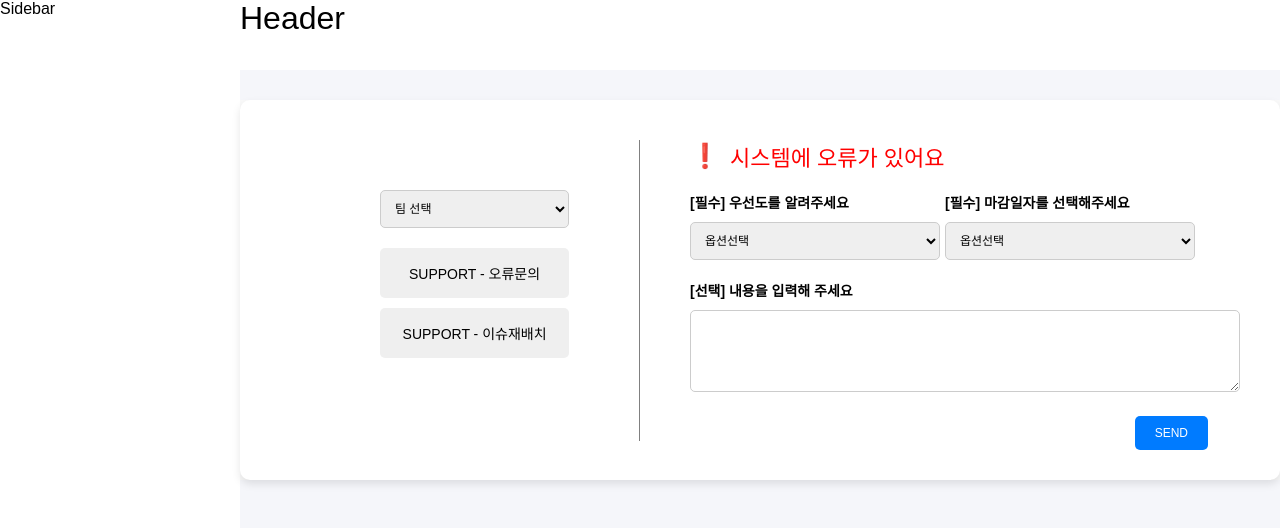
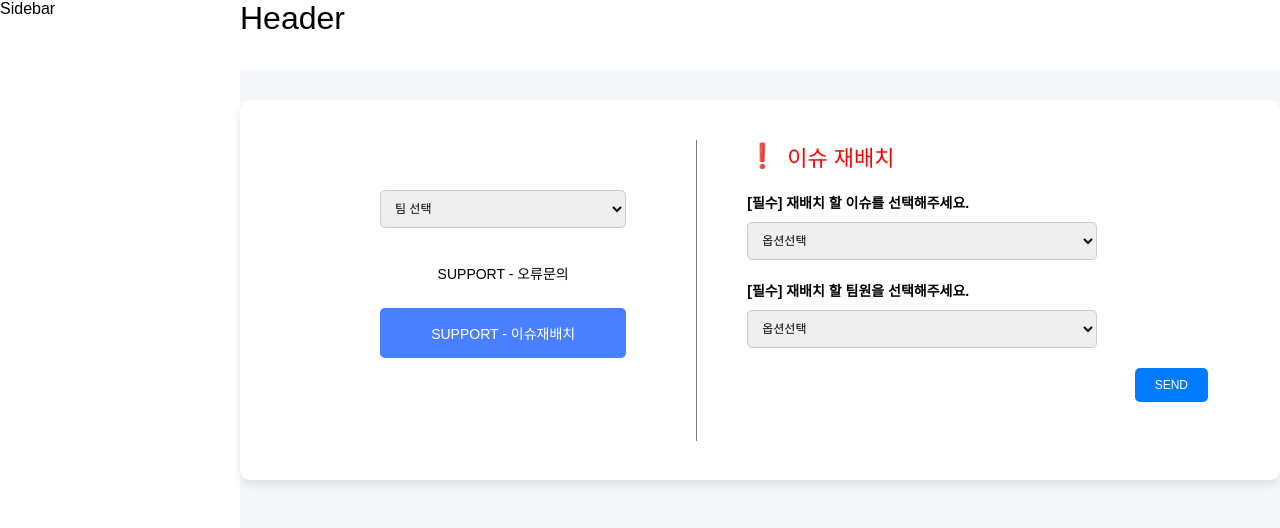
Before and after one commit to won-ee/CO-RE, a React (Vite) app in the folder frontend/: page / in a window 1280 px wide. Both pictures are taken after a click on the button "SUPPORT - 이슈재배치". Shown: the top 528 px of the page. Built offline with nearby package versions, Linux system fonts and the light colour scheme.

Commit message:
:sparkles: 오류 문의및 이슈 재배치 UI/UX 완성(S11P31S106-29)

```diff
--- /dev/null
+++ b/frontend/src/components/SectionIssueRelocation.styled.ts
@@ -0,0 +1,57 @@
+import styled from "styled-components";
+
+export const RightSection = styled.div`
+  flex: 2;
+  margin-left: 50px;
+`;
+
+export const ErrorMessage = styled.div`
+  display: flex;
+  align-items: center;
+  color: red;
+  font-size: 22px;
+  margin-bottom: 20px;
+`;
+
+export const ErrorIcon = styled.div`
+  font-size: 24px;
+  margin-right: 10px;
+`;
+
+export const FormLabel = styled.label`
+  display: block;
+  margin-bottom: 10px;
+  font-weight: bold;
+  font-size: 14px;
+  margin-top: 20px;
+`;
+
+export const SelectInput = styled.select`
+  width: 350px;
+  padding: 10px;
+  font-size: 12px;
+  border-radius: 5px;
+  border: 1px solid #ccc;
+  box-sizing: border-box;
+`;
+
+export const Button = styled.button`
+  width: 100%;
+  padding: 15px;
+  font-size: 12px;
+  color: white;
+  background-color: #007bff;
+  border: none;
+  border-radius: 5px;
+  cursor: pointer;
+  margin-top: 20px;
+
+  &:hover {
+    background-color: #0056b3;
+  }
+`;
+
+export const SubmitButton = styled(Button)`
+  width: auto;
+  padding: 10px 20px;
+`;
--- a/frontend/src/components/SectionIssueRelocation.tsx
+++ b/frontend/src/components/SectionIssueRelocation.tsx
@@ -0,0 +1,33 @@
+import React from 'react'
+import { ErrorIcon, ErrorMessage, FormLabel, RightSection, SelectInput, SubmitButton } from './SectionIssueRelocation.styled'
+
+const SectionIssueRelocation = () => {
+  return (
+    <>
+        <RightSection>
+        <ErrorMessage>
+            <ErrorIcon>❗</ErrorIcon>
+            이슈 재배치
+        </ErrorMessage>
+
+        <div>
+            <FormLabel>[필수] 재배치 할 이슈를 선택해주세요.</FormLabel>
+            <SelectInput>
+                <option>옵션선택</option>
+            </SelectInput>
+        </div>
+        <div style={{marginRight: '45px'}}>
+            <FormLabel>[필수] 재배치 할 팀원을 선택해주세요.</FormLabel>
+            <SelectInput>
+                <option>옵션선택</option>
+            </SelectInput>
+        </div>
+        <div style={{ textAlign: 'right', marginRight:'32px' }}>
+            <SubmitButton>SEND</SubmitButton>
+        </div>
+        </RightSection>
+    </>
+    )
+}
+
+export default SectionIssueRelocation
--- a/frontend/src/pages/IssuePage.style.ts
+++ b/frontend/src/pages/IssuePage.style.ts
@@ -1,4 +1,8 @@
 import styled from "styled-components";
+
+interface ButtonProps extends React.ButtonHTMLAttributes<HTMLButtonElement> {
+  $selectSection: boolean;
+}
 
 export const FormContainer = styled.div`
   display: flex;
@@ -30,16 +34,28 @@ export const LeftSection = styled.div`
 `;
 
 
-export const Button = styled.button`
+export const ErrorInquiryButton = styled.button<ButtonProps>`
   width: 100%;
   padding: 15px;
   font-size: 14px;
-  color: black;
+  color: ${({ $selectSection }) => ($selectSection ? 'white' : 'balck')};
   border: none;
   border-radius: 5px;
   cursor: pointer;
   margin-top: 20px;
-  background-color: w;
+  background-color: ${({ $selectSection }) => ($selectSection ? '#4880FF' : 'white')};
+`;
+
+export const RelocationButton = styled.button<ButtonProps>`
+  width: 100%;
+  padding: 15px;
+  font-size: 14px;
+  color:  ${({ $selectSection }) => ($selectSection ? 'balck' : 'white')};
+  border: none;
+  border-radius: 5px;
+  cursor: pointer;
+  margin-top: 20px;
+  background-color: ${({ $selectSection }) => ($selectSection ? 'white' : '#4880FF')};
 `;
 
 export const SelectInput = styled.select`
--- a/frontend/src/pages/IssuePage.tsx
+++ b/frontend/src/pages/IssuePage.tsx
@@ -1,8 +1,18 @@
-import React from 'react'
+import React, { useState } from 'react'
 import SectionErrorInquiry from '../components/SectionErrorInquiry'
-import { Button, FormContainer, FormWrapper, LeftSection, SelectInput,Line } from './IssuePage.style'
+import { ErrorInquiryButton,RelocationButton, FormContainer, FormWrapper, LeftSection, SelectInput,Line } from './IssuePage.style'
+import SectionIssueRelocation from '../components/SectionIssueRelocation';
 
 function IssuePage() {
+  const [selectSection,setSelectSection] = useState(true)
+
+  const handleSelectSection = (prev: boolean) => {
+    setSelectSection(prev);
+    console.log(prev);
+
+  }
+
+
   return (
     <>
       <FormContainer>
@@ -11,11 +21,15 @@ function IssuePage() {
             <SelectInput>
               <option>팀 선택</option>
             </SelectInput>
-            <Button>SUPPORT - 오류문의</Button>
-            <Button style={{ marginTop: '10px' }}>SUPPORT - 이슈재배치</Button>
+            <ErrorInquiryButton onClick={()=>handleSelectSection(true)} $selectSection={selectSection}>SUPPORT - 오류문의</ErrorInquiryButton>
+            <RelocationButton
+              $selectSection={selectSection}
+              onClick={()=>handleSelectSection(false)}
+              style={{ marginTop: '10px' }}>SUPPORT - 이슈재배치
+            </RelocationButton>
           </LeftSection>
           <Line/>
-          <SectionErrorInquiry/>
+          {selectSection ? <SectionErrorInquiry /> : <SectionIssueRelocation />}
         </FormWrapper>
       </FormContainer>
     </>
```
Also changed, not shown: frontend/src/components/projectTaskCard.tsx (added, +10 -0 lines).
